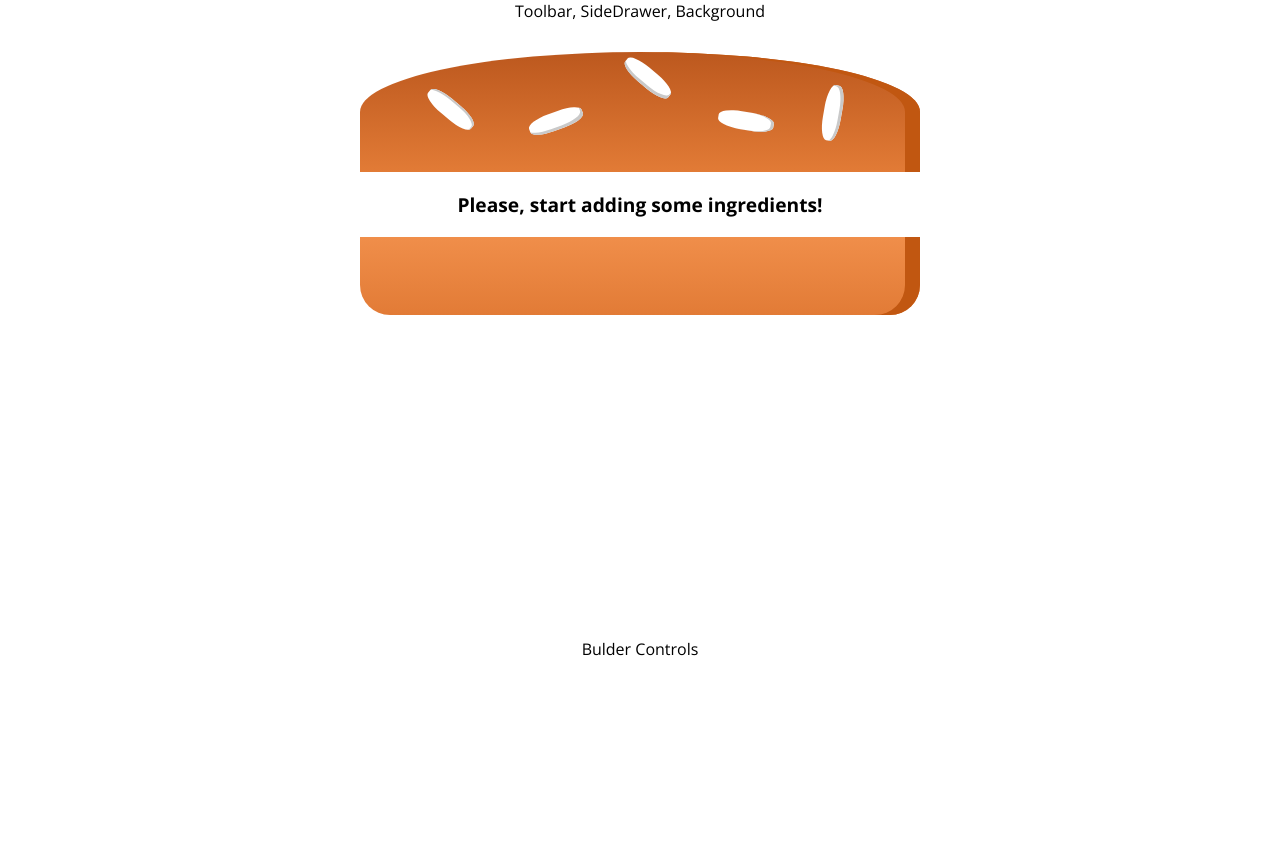
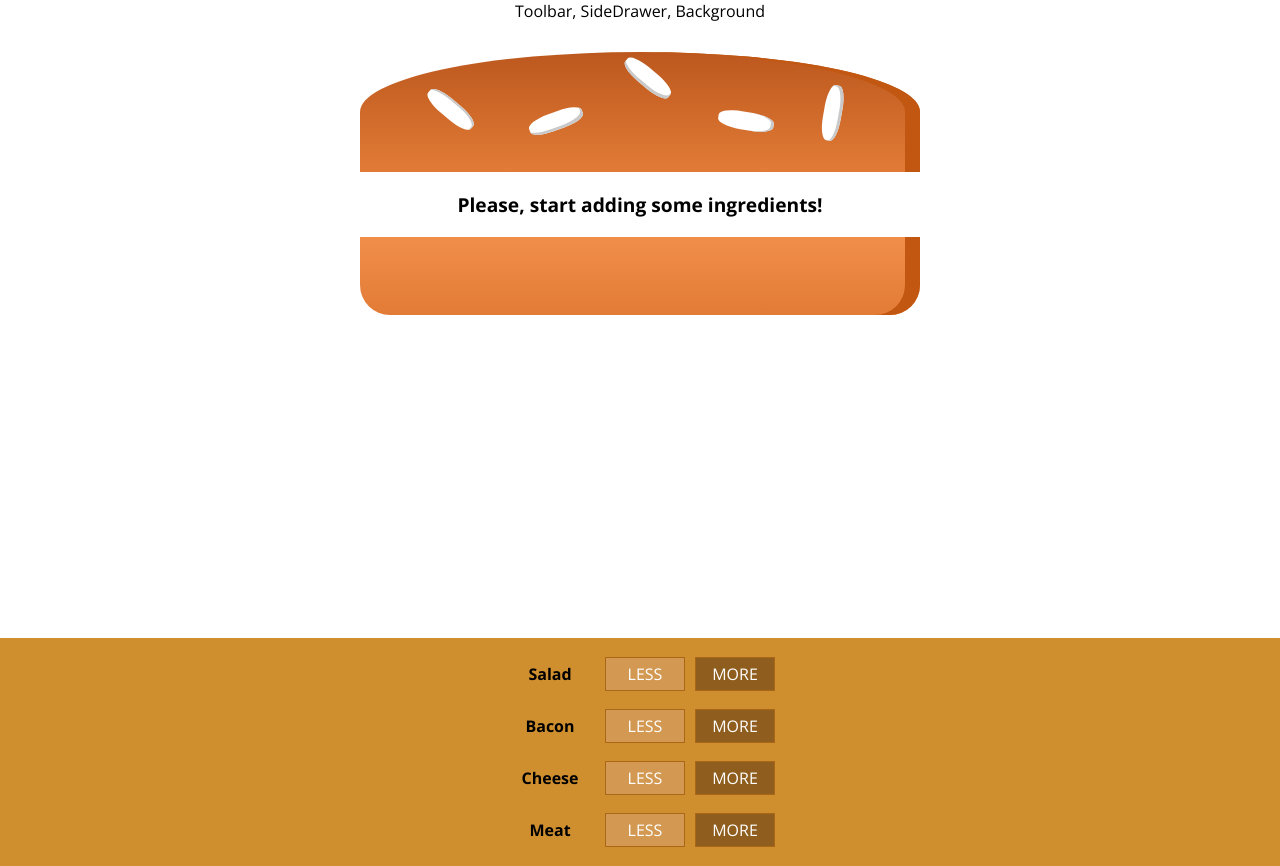
Before and after one commit to totabraz/react-complete-guide, a React app in the folder 02_burger_basics_01/: page / in a window 1280 px wide. Before the commit the page ends 800 px from the top, so only its background shows below. Built offline with nearby package versions, Linux system fonts and the light colour scheme.

Commit message:
controls

```diff
--- /dev/null
+++ b/02_burger_basics_01/src/components/Burger/BuildControls/BuildControl/BuildControl.js
@@ -0,0 +1,11 @@
+import React from 'react';
+import classes from './BuildControl.module.css'
+const buildControl = (props) => (
+    <div className={classes.BuildControl}>
+        <div className={classes.Label}>{props.label}</div>
+        <button className={classes.Less}>LESS</button>
+        <button className={classes.More}>MORE</button>
+    </div>
+);
+
+export default buildControl;
--- /dev/null
+++ b/02_burger_basics_01/src/components/Burger/BuildControls/BuildControl/BuildControl.module.css
@@ -0,0 +1,56 @@
+.BuildControl {
+    display: flex;
+    justify-content: space-between;
+    align-items: center;
+    margin: 5px 0;
+}
+
+.BuildControl button {
+    display: block;
+    font: inherit;
+    padding: 5px;
+    margin: 0 5px;
+    width: 80px;
+    border: 1px solid #AA6817;
+    cursor: pointer;
+    outline: none;
+}
+
+.BuildControl button:disabled {
+    background-color: #AC9980;
+    border: 1px solid #7E7365;
+    color: #ccc;
+    cursor: default;
+}
+
+.BuildControl button:hover:disabled {
+    background-color: #AC9980;
+    color: #ccc;
+    cursor: not-allowed;
+}
+
+.Label {
+    padding: 10px;
+    font-weight: bold;
+    width: 80px;
+}
+
+.BuildControl .Less {
+    background-color: #D39952;
+    color: white;
+}
+
+.BuildControl .More {
+    background-color: #8F5E1E;
+    color: white;
+}
+
+.BuildControl .Less:hover, .BuildControl .Less:active {
+    background-color: #DAA972;
+    color: white;
+}
+
+.BuildControl .More:hover,.BuildControl .More:active {
+    background-color: #99703F;
+    color: white;
+}
--- /dev/null
+++ b/02_burger_basics_01/src/components/Burger/BuildControls/BuildControls.js
@@ -0,0 +1,23 @@
+import React from 'react';
+import classes from './BuildControls.module.css'
+import BuildControl from './BuildControl/BuildControl'
+
+const controls = [
+    { label: 'Salad',  type: 'salad' },
+    { label: 'Bacon',  type: 'bacon' },
+    { label: 'Cheese', type: 'cheese' },
+    { label: 'Meat',   type: 'meat' },
+];
+
+const buildControls = (props) => (
+
+    <div className={classes.BuildControls}>
+        {
+            controls.map(ctrl => (
+                <BuildControl key={ctrl.label} label={ctrl.label}/>
+            ))
+        }
+    </div>
+);
+
+export default buildControls;
--- /dev/null
+++ b/02_burger_basics_01/src/components/Burger/BuildControls/BuildControls.module.css
@@ -0,0 +1,9 @@
+.BuildControls{
+    width:  100%;
+    background-color: #CF8F2E;
+    display: flex;
+    flex-flow: column;
+    align-items: center;
+    box-shadow: 0 2px 1px #ccc;
+    padding: 10px 0;
+}
--- a/02_burger_basics_01/src/components/Burger/Burger.js
+++ b/02_burger_basics_01/src/components/Burger/Burger.js
@@ -1,7 +1,7 @@
 import React from 'react';
 
 import classes from './burger.module.css'
-import BurgerIngredient from './BurgerIngredient';
+import BurgerIngredient from './BurgerIngredients/BurgerIngredient';
 
 
 const burger = (props) => {
--- a/02_burger_basics_01/src/containers/BurgerBuilder/BurgerBuilder.js
+++ b/02_burger_basics_01/src/containers/BurgerBuilder/BurgerBuilder.js
@@ -2,6 +2,7 @@
 
 import Aux from '../../hoc/Aux';
 import Burger from '../../components/Burger/Burger'
+import BuildControls from '../../components/Burger/BuildControls/BuildControls'
 
 class BurgerBuilder extends Component {
     state = {};
@@ -21,7 +22,7 @@
         return (
             <Aux>
                 <Burger ingredients={this.state.ingredients}/>
-                <div>Bulder Controls</div>
+                <BuildControls/>
             </Aux>
         );
     }
```
Also changed, not shown: 02_burger_basics_01/src/components/Burger/BurgerIngredients/BurgerIngredient.js (renamed from 02_burger_basics_01/src/components/Burger/BurgerIngredient.js), 02_burger_basics_01/src/components/Burger/BurgerIngredients/BurgerIngredient.module.css (renamed from 02_burger_basics_01/src/components/Burger/BurgerIngredient.module.css).
